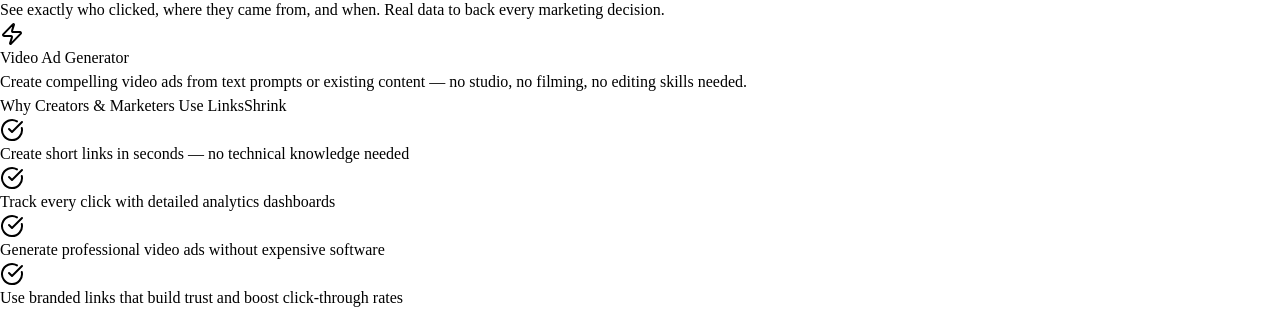
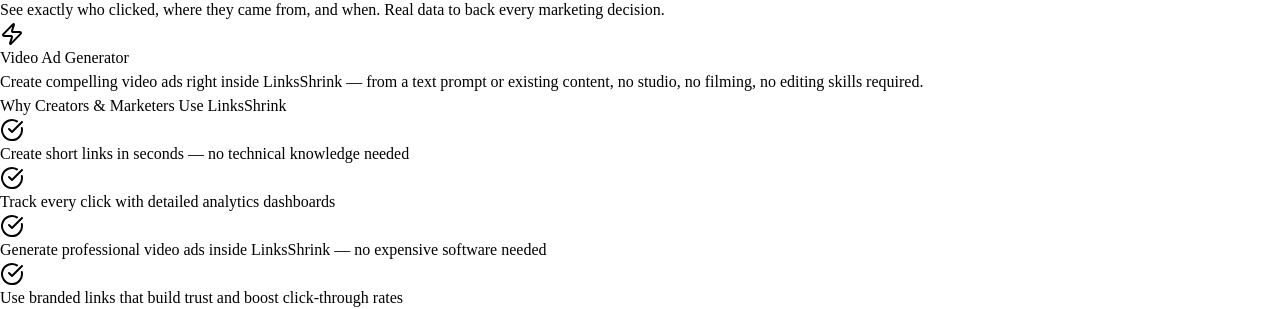
Before and after one commit to morrisdamond0516-ai/EbookGamez, a React (Vite) app in the folder client/: page /linksshrink in a window 1280 px wide. Shown: the part 456-765 px from the top of the page. Built offline with nearby package versions, Linux system fonts and the light colour scheme; no server answers; a web font is replaced by a local one.

Commit message:
Update linksshrink landing page content
Replit-Commit-Author: Agent

```diff
--- a/client/src/pages/linksshrink-landing.tsx
+++ b/client/src/pages/linksshrink-landing.tsx
@@ -42,7 +42,7 @@ export default function LinksShrinkLanding() {
             {[
               { icon: Link2, title: "Smart Short Links", desc: "Turn long, ugly URLs into clean branded links. Share them anywhere — social media, emails, bios, QR codes." },
               { icon: BarChart2, title: "Click Analytics", desc: "See exactly who clicked, where they came from, and when. Real data to back every marketing decision." },
-              { icon: Zap, title: "Video Ad Generator", desc: "Create compelling video ads from text prompts or existing content — no studio, no filming, no editing skills needed." },
+              { icon: Zap, title: "Video Ad Generator", desc: "Create compelling video ads right inside LinksShrink — from a text prompt or existing content, no studio, no filming, no editing skills required." },
             ].map(({ icon: Icon, title, desc }) => (
               <div key={title} className="bg-black/30 border border-white/10 rounded-xl p-6 text-center hover:border-blue-400/30 transition-colors">
                 <div className="w-12 h-12 rounded-full bg-blue-500/10 flex items-center justify-center mx-auto mb-4">
@@ -66,7 +66,7 @@ export default function LinksShrinkLanding() {
             {[
               "Create short links in seconds — no technical knowledge needed",
               "Track every click with detailed analytics dashboards",
-              "Generate professional video ads without expensive software",
+              "Generate professional video ads inside LinksShrink — no expensive software needed",
               "Use branded links that build trust and boost click-through rates",
               "Perfect for authors, bloggers, e-commerce sellers, and content creators",
             ].map((point) => (
```
